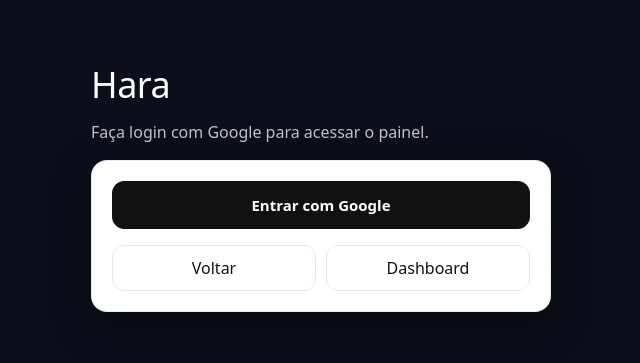
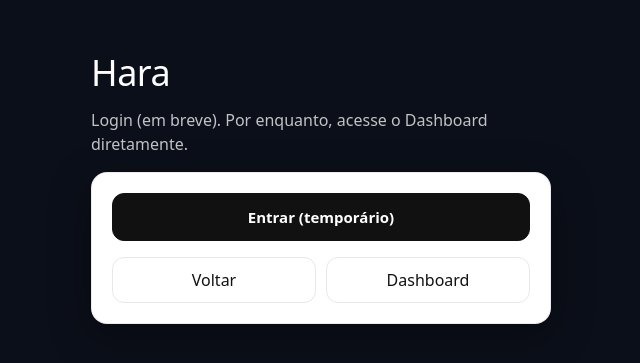
Before and after one commit to ViniLeite98/hara, a Next.js app: page /login in a window 1280 px wide. Shown: the part 215-578 px from the top of the page, without its empty margins (319-959 px from the left). Built offline with nearby package versions, Linux system fonts and the light colour scheme; no server answers.

Commit message:
Update page.tsx

```diff
--- a/app/login/page.tsx
+++ b/app/login/page.tsx
@@ -1,19 +1,4 @@
-"use client";
-
-import { supabase } from "@/lib/supabaseClient";
-
 export default function Login() {
-  const signInWithGoogle = async () => {
-    const redirectTo = `${window.location.origin}/auth/callback`;
-
-    const { error } = await supabase.auth.signInWithOAuth({
-      provider: "google",
-      options: { redirectTo },
-    });
-
-    if (error) alert(error.message);
-  };
-
   return (
     <main
       style={{
@@ -29,7 +14,7 @@ export default function Login() {
         <div style={{ marginBottom: 16, color: "#fff" }}>
           <h1 style={{ margin: 0, fontSize: 36, letterSpacing: -0.5 }}>Hara</h1>
           <p style={{ marginTop: 8, color: "rgba(255,255,255,0.75)", lineHeight: 1.5 }}>
-            Faça login com Google para acessar o painel.
+            Login (em breve). Por enquanto, acesse o Dashboard diretamente.
           </p>
         </div>
 
@@ -42,9 +27,8 @@ export default function Login() {
             boxShadow: "0 12px 40px rgba(0,0,0,0.35)",
           }}
         >
-          <button
-            type="button"
-            onClick={signInWithGoogle}
+          <a
+            href="/dashboard"
             style={{
               width: "100%",
               padding: "12px 14px",
@@ -52,13 +36,15 @@ export default function Login() {
               border: "1px solid #111",
               background: "#111",
               color: "#fff",
-              cursor: "pointer",
+              textDecoration: "none",
+              display: "block",
+              textAlign: "center",
               fontWeight: 700,
               fontSize: 15,
             }}
           >
-            Entrar com Google
-          </button>
+            Entrar (temporário)
+          </a>
 
           <div style={{ marginTop: 16, display: "flex", gap: 10 }}>
             <a
```
